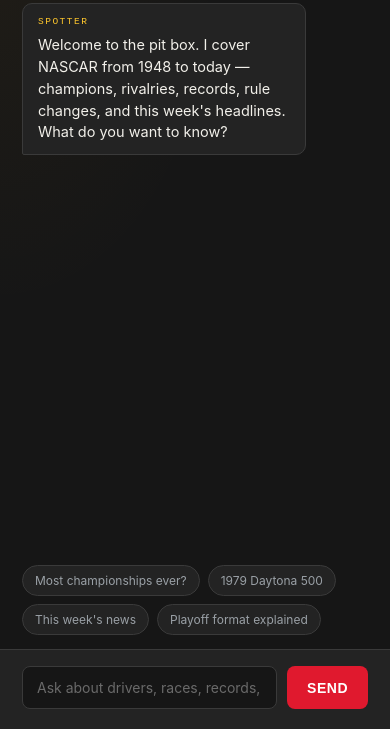
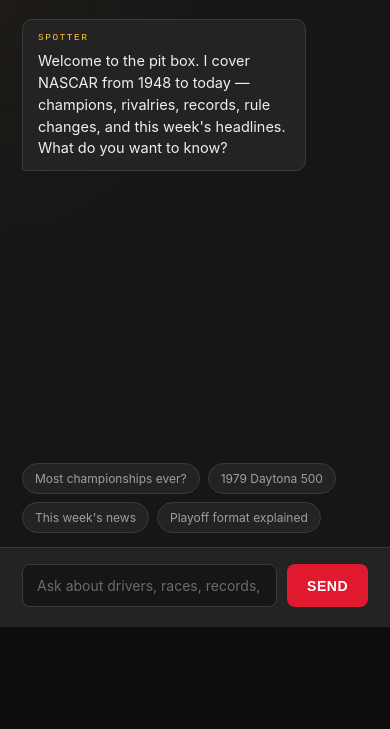
Before and after one commit to jcfeltman/nascar-chatbot, a website: page public/index.html in a window 390 px wide. Shown: the part 115-844 px from the top of the page. Drawn offline with Linux system fonts and the light colour scheme.

Commit message:
Update index.html

```diff
--- a/public/index.html
+++ b/public/index.html
@@ -7,9 +7,10 @@
 <style>
   * { box-sizing: border-box; }
   html, body {
-    margin:0; padding:0; height:100%;
+    margin:0; padding:0; min-height:100%;
     background:#0d0d0d;
-    display:flex; align-items:center; justify-content:center;
+    display:flex; align-items:flex-start; justify-content:center;
+    overflow-y:auto;
   }
 
   @import url('https://fonts.googleapis.com/css2?family=Oswald:wght@400;500;600;700&family=Inter:wght@400;500;600&family=Space+Mono:wght@400;700&display=swap');
@@ -254,7 +255,16 @@
   @keyframes nsc-bounce{ 0%,80%,100%{transform:translateY(0); opacity:0.4;} 40%{transform:translateY(-5px); opacity:1;} }
 
   @media (max-width:480px){
-    .nsc-root{height:100vh; border-radius:0; margin:0;}
+    .nsc-root{
+      height:auto;
+      border-radius:0;
+      margin:0;
+      padding-top:16px;
+    }
+    .nsc-messages{
+      height:55vh;
+      flex:none;
+    }
     .nsc-title{font-size:20px;}
   }
 </style>
```
